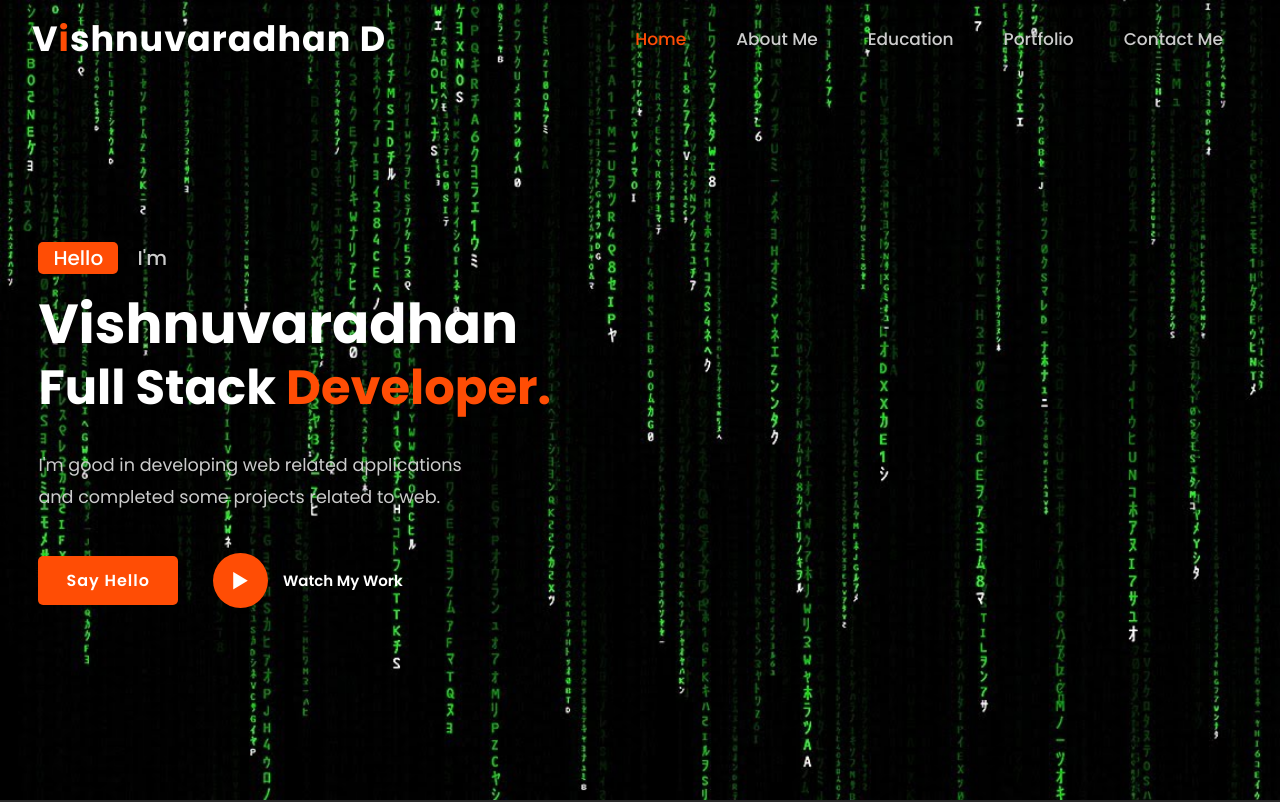
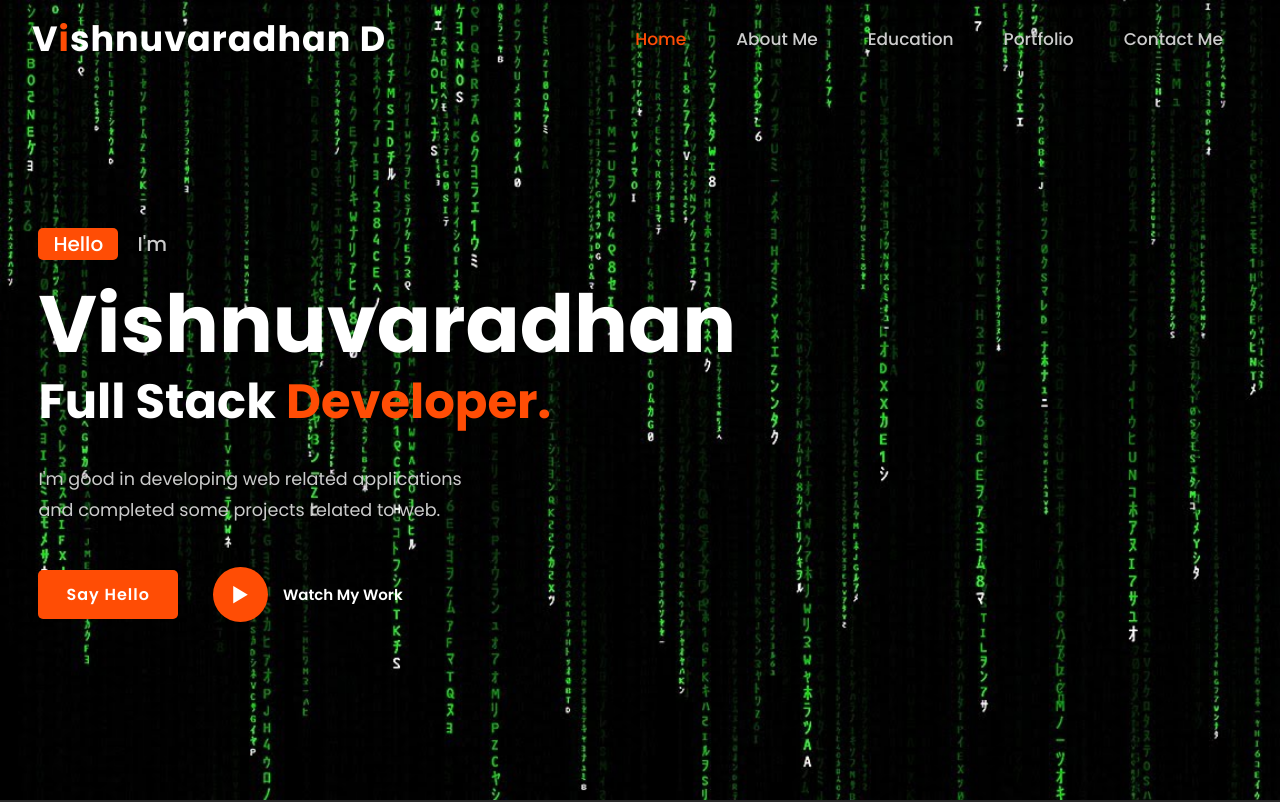
Before and after one commit to Vishnu27902/Portfolio, a plain HTML site: page index.html in a window 1280 px wide. Shown: the top 802 px of the page. Drawn offline with nearby package versions, Linux system fonts and the light colour scheme.

Commit message:
Update index.html

```diff
--- a/index.html
+++ b/index.html
@@ -39,7 +39,7 @@
 				<span class="one">Hello</span>
 				<span class="two">I'm</span>
 			</div>
-			<h1 style="font-size:55px">Vishnuvaradhan</h1>
+			<h1>Vishnuvaradhan</h1>
 			<h3>Full Stack<span> Developer.</span></h3>
 			<p>I'm good in developing web related applications <br> and completed some projects related to web.</p>
 			<div class="button">
```
